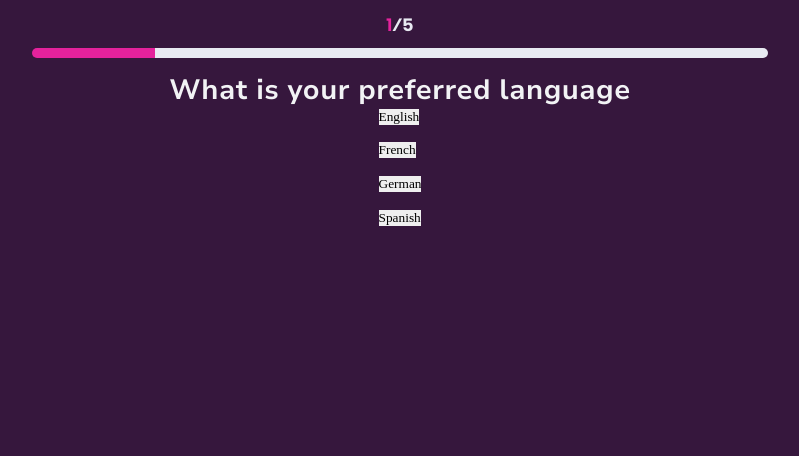
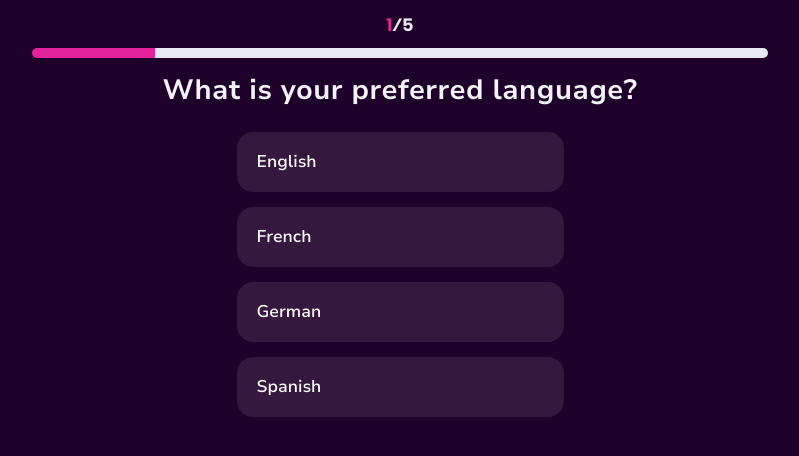
Before and after one commit to NNaumenko83/quiz-test-task, a React (Vite) app: page /quiz/1 in a window 1280 px wide. Shown: the top 456 px of the page, without its empty margins (240-1039 px from the left). Built offline with nearby package versions, Linux system fonts and the light colour scheme.

Commit message:
UPD: PageOne

```diff
--- a/src/components/LanguagesList/LanguagesList.styled.ts
+++ b/src/components/LanguagesList/LanguagesList.styled.ts
@@ -5,3 +5,30 @@ export const ButtonsWrapper = styled.ul`
     flex-direction: column;
     gap: 0.9375rem;
 `
+
+export const LanguageButton = styled.button`
+    width: 20.4375rem;
+    height: 3.75rem;
+    /* Auto layout */
+    display: flex;
+
+    align-items: center;
+    padding: 0.75rem 1.25rem;
+
+    border-radius: 1rem;
+    background: #36173d;
+
+    font-family: 'NunitoSans-SemiBold';
+    font-size: 1.0625rem;
+
+    line-height: 1.4;
+    letter-spacing: 0%;
+
+    color: #ffffff;
+    transition: all 250ms linear;
+
+    &:hover {
+        transform: scale(1.05);
+        color: #e4229c;
+    }
+`
--- a/src/components/LanguagesList/LanguagesList.tsx
+++ b/src/components/LanguagesList/LanguagesList.tsx
@@ -2,7 +2,7 @@ import React from 'react'
 import { LOCALS } from '../../i18n/constants'
 import { useNavigate } from 'react-router-dom'
 import i18next from 'i18next'
-import { ButtonsWrapper } from './LanguagesList.styled'
+import { ButtonsWrapper, LanguageButton } from './LanguagesList.styled'
 
 const LanguagesList = () => {
     const navigate = useNavigate()
@@ -22,9 +22,12 @@ const LanguagesList = () => {
             <ButtonsWrapper>
                 {Object.values(LOCALS).map(lang => (
                     <li key={lang[1]}>
-                        <button onClick={handleButtonClick} data-lang={lang[0]}>
+                        <LanguageButton
+                            onClick={handleButtonClick}
+                            data-lang={lang[0]}
+                        >
                             {lang[1]}
-                        </button>
+                        </LanguageButton>
                     </li>
                 ))}
             </ButtonsWrapper>
--- a/src/components/Title/Title.styled.ts
+++ b/src/components/Title/Title.styled.ts
@@ -1,6 +1,8 @@
 import styled from 'styled-components'
 
 const StyledTitle = styled.h2`
+    margin-bottom: 24px;
+
     color: #f2f3f5;
     font-family: 'NunitoSans-Bold';
     font-size: 28px;
--- a/src/index.css
+++ b/src/index.css
@@ -149,9 +149,9 @@ h6 {
 /* Стилі за замовчуванням */
 body {
     /* font-family: 'Manrope SemiBold', sans-serif; */
-    font-size: 14px;
+    font-size: 0.875rem;
     line-height: 1.33;
     letter-spacing: 0.03rem;
     color: #111111;
-    background-color: #36173d;
+    background-color: #1f002b;
 }
--- a/src/pages/PageOne/PageOne.tsx
+++ b/src/pages/PageOne/PageOne.tsx
@@ -1,15 +1,12 @@
 import Title from '../../components/Title/Title'
 import LanguagesList from '../../components/LanguagesList/LanguagesList'
-import { useTranslation } from 'react-i18next'
 
 import Container from '../../components/Container/Container'
 
 const PageOne = () => {
-    const { t } = useTranslation()
-
     return (
         <Container>
-            <Title>What is your preferred language</Title>
+            <Title>What is your preferred language?</Title>
             <LanguagesList />
         </Container>
     )
```
